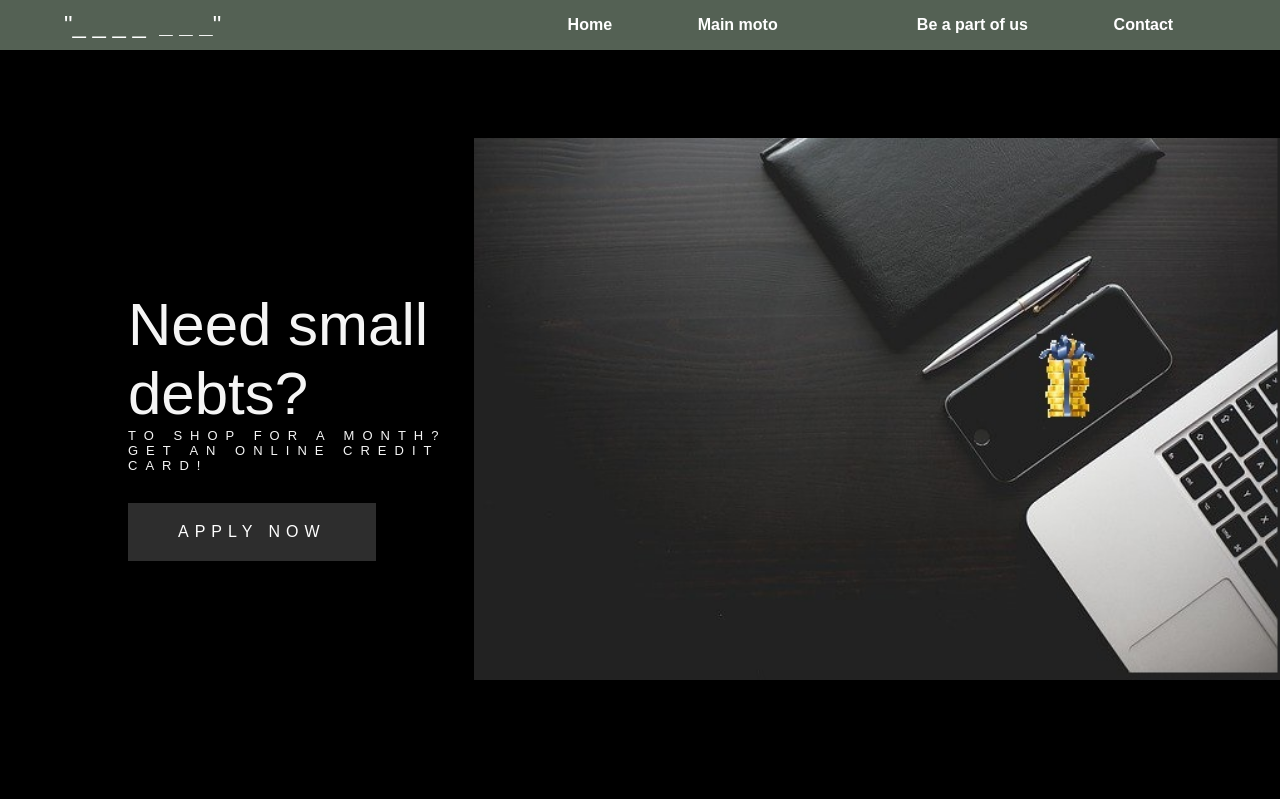
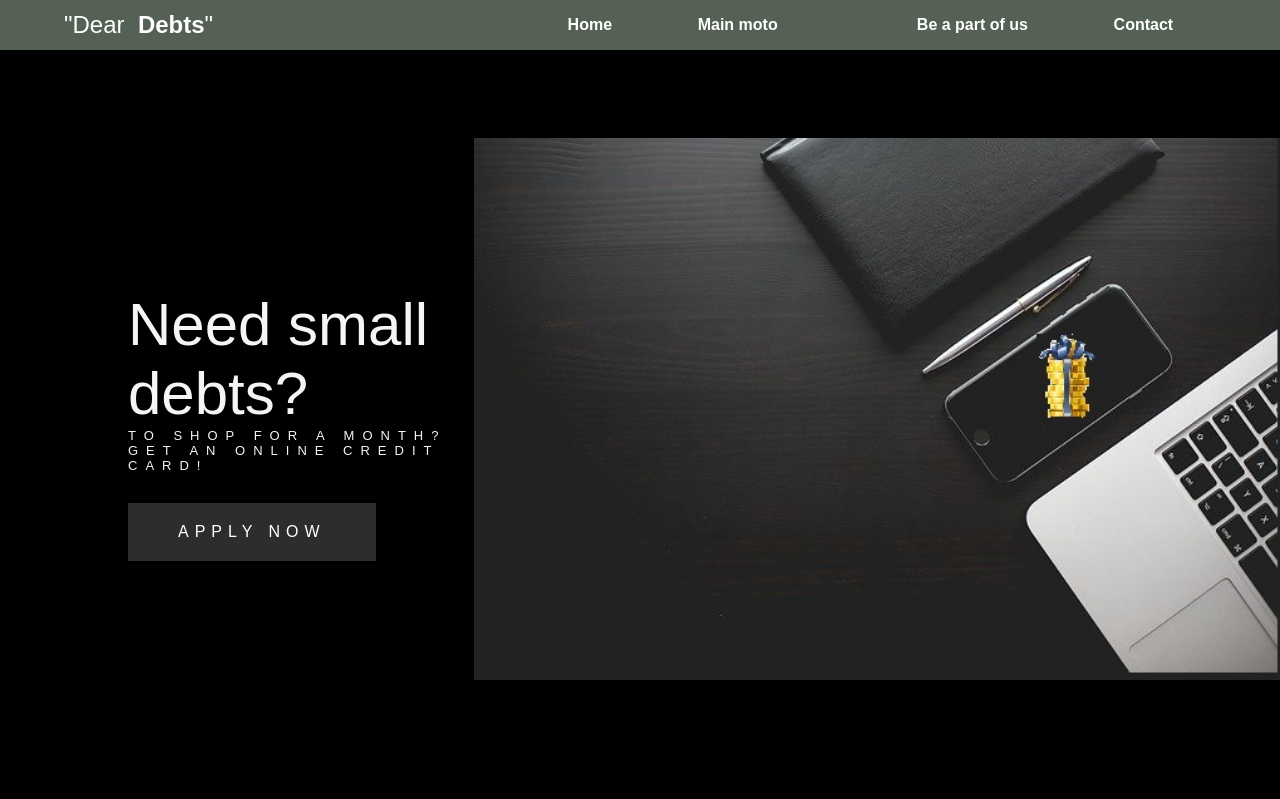
Before and after one commit to siva-bharathi/debp, a Flask app: page / in a window 1280 px wide. Shown: the top 799 px of the page. Run offline with Flask 2, Linux system fonts and the light colour scheme; some libraries are stand-ins or nearby versions.

Commit message:
Update index.html

```diff
--- a/templates/index.html
+++ b/templates/index.html
@@ -3,7 +3,7 @@
 <head>
   <meta charset="UTF-8">
   <meta name="viewport" content="width=device-width, initial-scale=1.0">
-  <title>Web Cifar</title>
+  <title>Dear Debts</title>
   <link rel="stylesheet" href="https://cdnjs.cloudflare.com/ajax/libs/font-awesome/5.12.1/css/all.min.css" integrity="sha256-mmgLkCYLUQbXn0B1SRqzHar6dCnv9oZFPEC1g1cwlkk=" crossorigin="anonymous" />
 
   <style>
@@ -483,7 +483,7 @@ nav .icon-burger .line {
   <!-- nav-bar  -->
   <nav>
     <input id="nav-toggle" type="checkbox">
-    <div class="logo">"_ _ _ _ &nbsp;<strong><strong>_ _ _ </strong></strong>"</div>
+    <div class="logo">"Dear &nbsp;<strong><strong>Debts </strong></strong>"</div>
     <ul class="links">
       <li><a href="#hero" data-after="Home">Home</a></li>
       <li><a href="#services" data-after="Service">Main moto</a></li>
@@ -535,7 +535,7 @@ nav .icon-burger .line {
     </div>
     <div class="about-img">
       <div class="about-img-wrapper">
-        <img src="{{url_for('static', filename='bank.jpg')}}" alt="">
+        <img src="{{url_for('static', filename='Bank.jpg')}}" alt="">
       </div>
     </div>
   </section>
```
